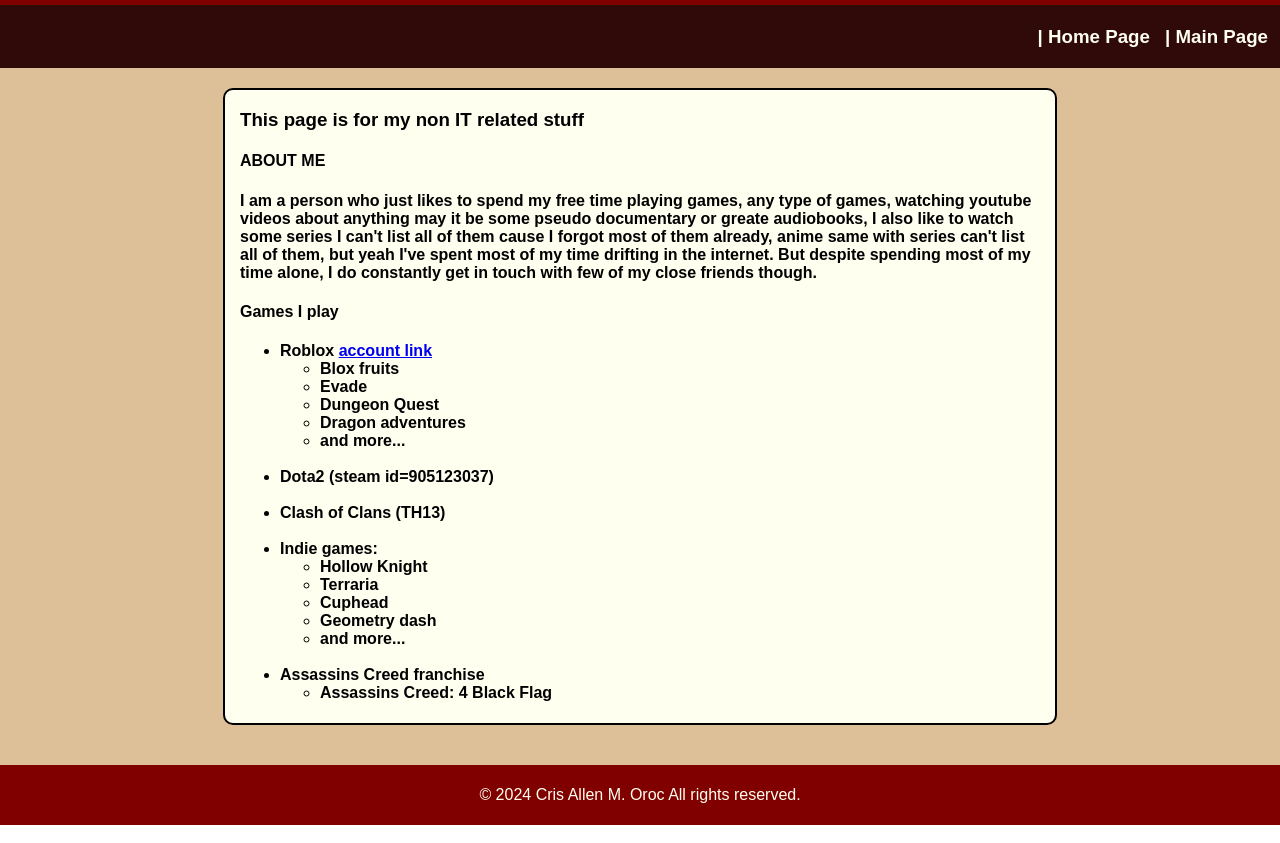
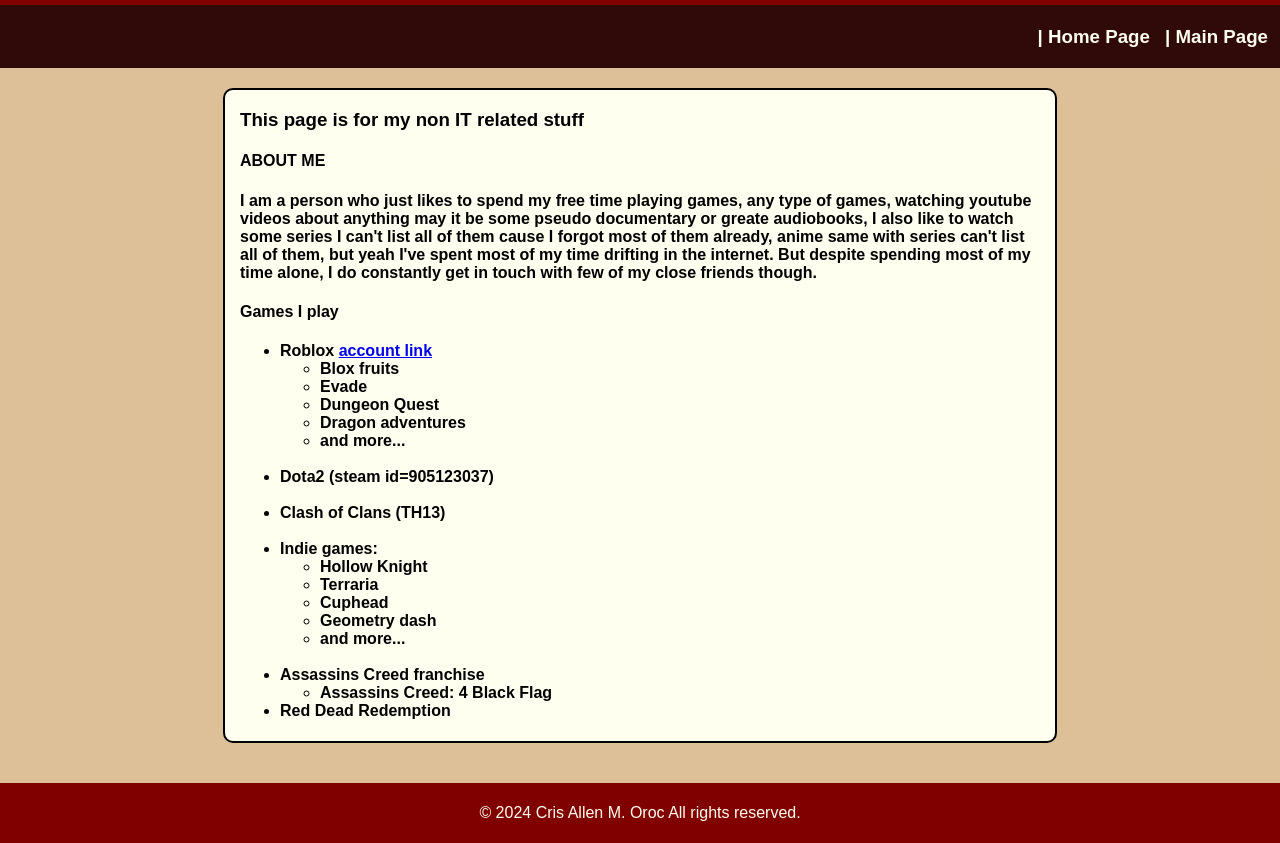
Before and after one commit to Cris-Allen/Portfolio-re-, a plain HTML site: page others.html in a window 1280 px wide. Shown: the part 83-926 px from the top of the page. Drawn offline with Linux system fonts and the light colour scheme.

Commit message:
Update others.html

```diff
--- a/others.html
+++ b/others.html
@@ -166,6 +166,7 @@
                             <ul>
                                 <li>Assassins Creed: 4 Black Flag</li>
                             </ul>
+                        <li>Red Dead Redemption</li>
                     </ul>
                 </h4>
             </div>
```
